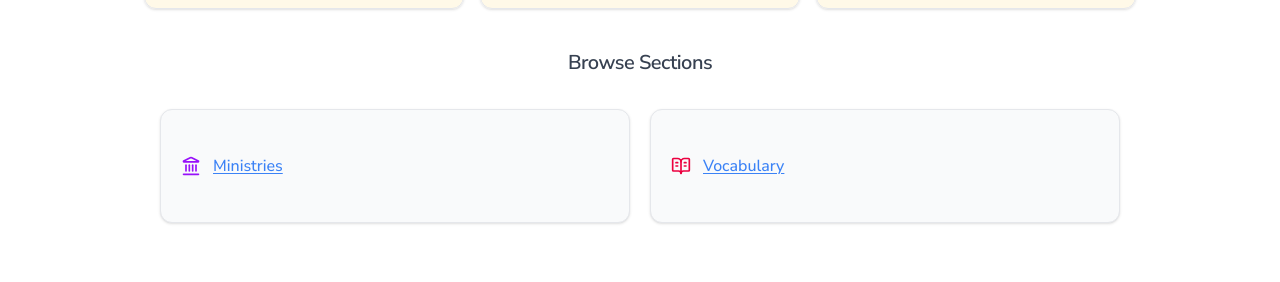
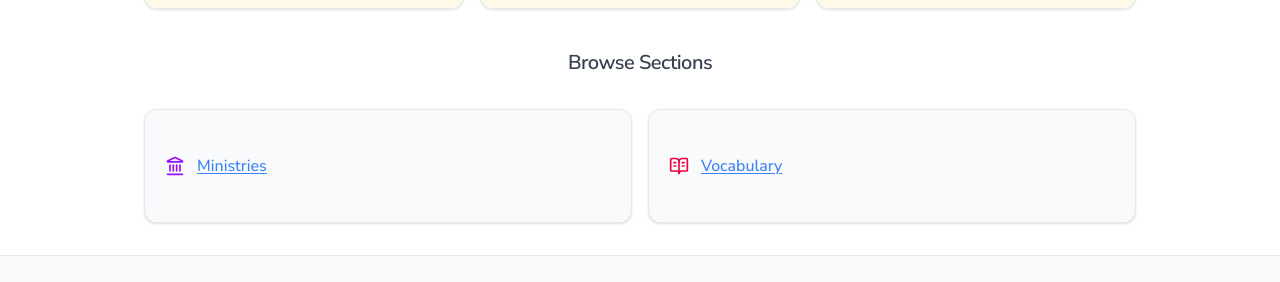
Before and after one commit to waqarkhan424/mcqs-app, a Next.js app: page / in a window 1280 px wide. Shown: the part 656-938 px from the top of the page. Built offline with nearby package versions, Linux system fonts and the light colour scheme.

Commit message:
new commit

```diff
--- a/app/components/browse-sections.tsx
+++ b/app/components/browse-sections.tsx
@@ -29,13 +29,13 @@ const sections = [
 
 export default function BrowseSections() {
     return (
-        <div className="max-w-5xl mx-auto px-4 pb-8 space-y-12">
+        <div>
             <Typography variant="h2" className="mb-6 text-center">
                 Browse Sections
             </Typography>
 
-            <div className="grid grid-cols-1 sm:grid-cols-2 gap-5">
-                {/* <div className="grid grid-cols-1 sm:grid-cols-2 md:grid-cols-3 gap-5"> */}
+            <div className="grid grid-cols-1 sm:grid-cols-2 gap-4">
+                {/* <div className="grid grid-cols-1 sm:grid-cols-2 md:grid-cols-3 gap-4"> */}
 
                 {sections.map((section) => {
                     const Icon = section.icon;
```
